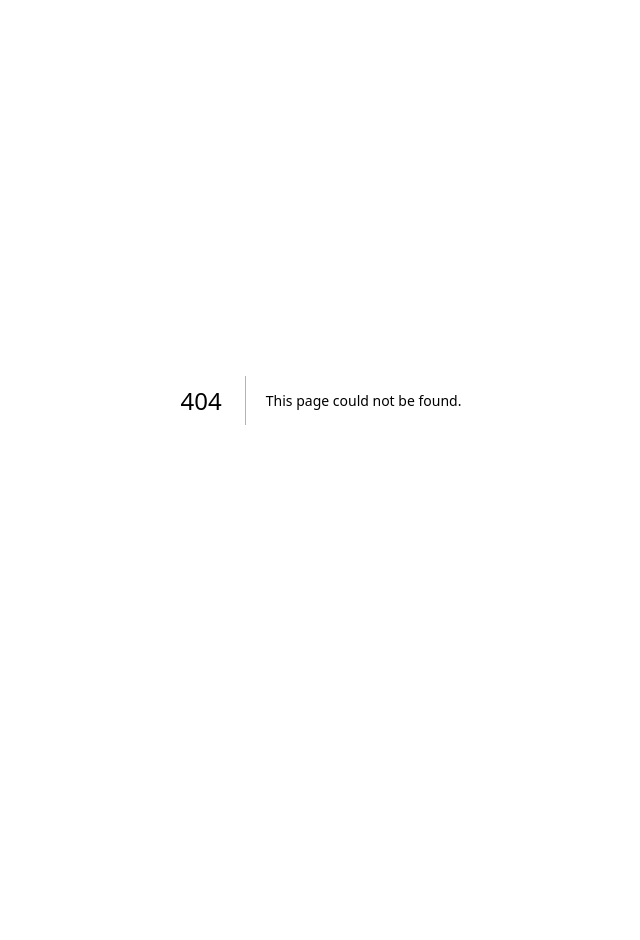
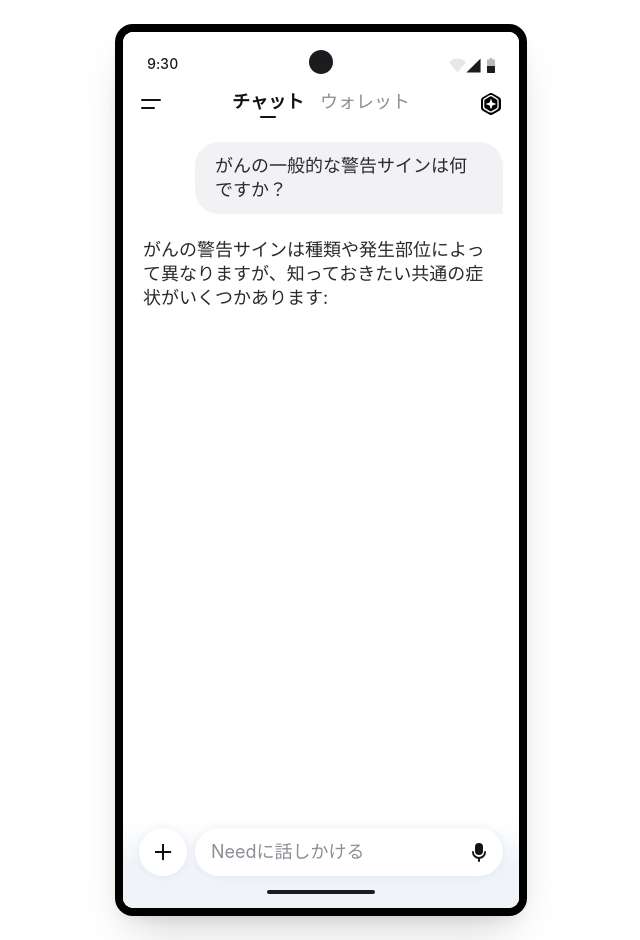
Before and after one commit to glimesong/need-prototype, a Next.js app: page /v2/ja in a window 1280 px wide. Before the commit this address had no page. Shown: the whole page, without its empty margins (319-959 px from the left). Before the commit the page ends 800 px from the top, so only its background shows below. Built offline with nearby package versions, Linux system fonts and the light colour scheme; a web font is replaced by a local one.

Commit message:
Add /v2/ko and /v2/ja localized routes
Renders V2Screen with the Korean / Japanese string sets so slide 45 of
the limesong-deck localization comparison can embed live prototypes.

Co-Authored-By: Claude Opus 4.7 (1M context) <noreply@anthropic.com>

```diff
--- /dev/null
+++ b/app/v2/ja/page.tsx
@@ -0,0 +1,18 @@
+import styles from "../../page.module.css";
+import AndroidPhoneFrame from "../../components/AndroidPhoneFrame";
+import V2Screen from "../V2Screen";
+import V2AutoplayCursor from "../V2AutoplayCursor";
+import { V2AutoplayProvider } from "../V2AutoplayContext";
+
+export default function V2Japanese() {
+  return (
+    <main className={styles.stage}>
+      <AndroidPhoneFrame width={412}>
+        <V2AutoplayProvider>
+          <V2Screen locale="ja" />
+          <V2AutoplayCursor />
+        </V2AutoplayProvider>
+      </AndroidPhoneFrame>
+    </main>
+  );
+}
```
Also changed, not shown: app/v2/ko/page.tsx (added, +18 -0 lines).
